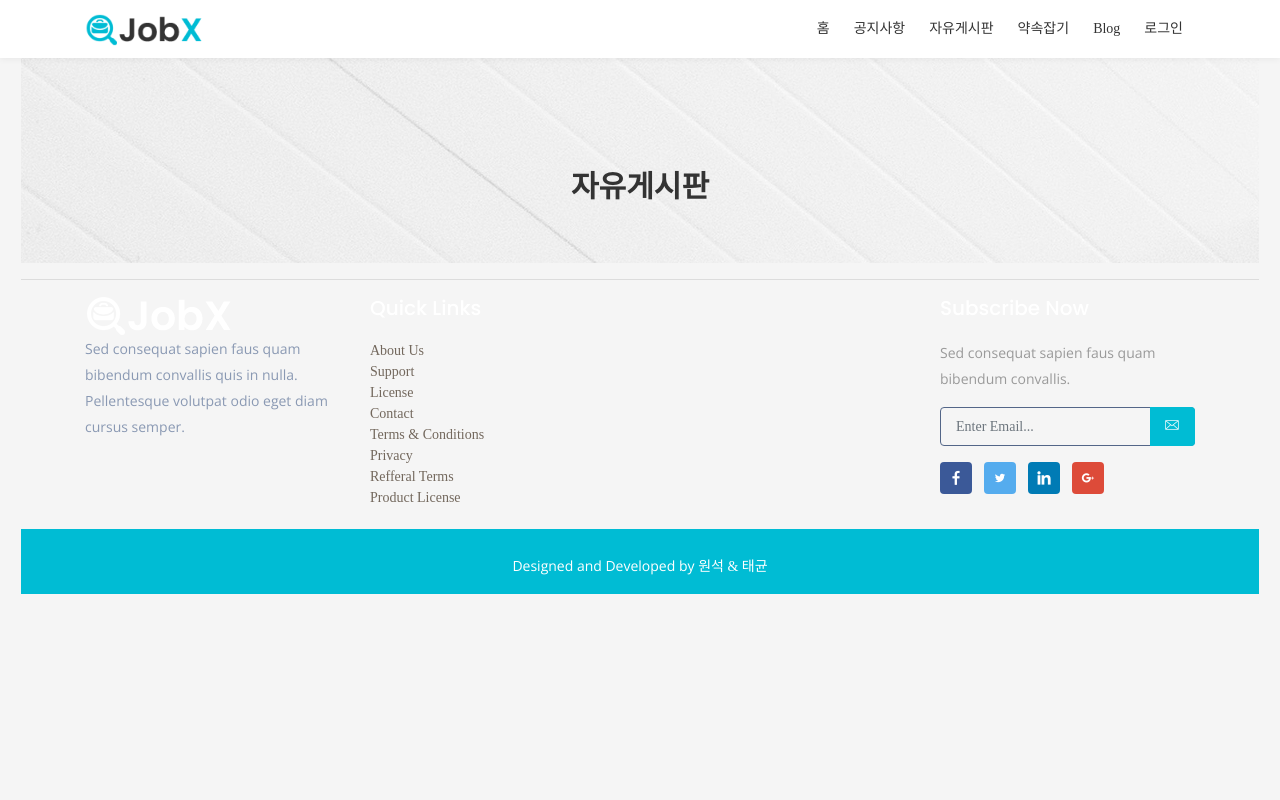
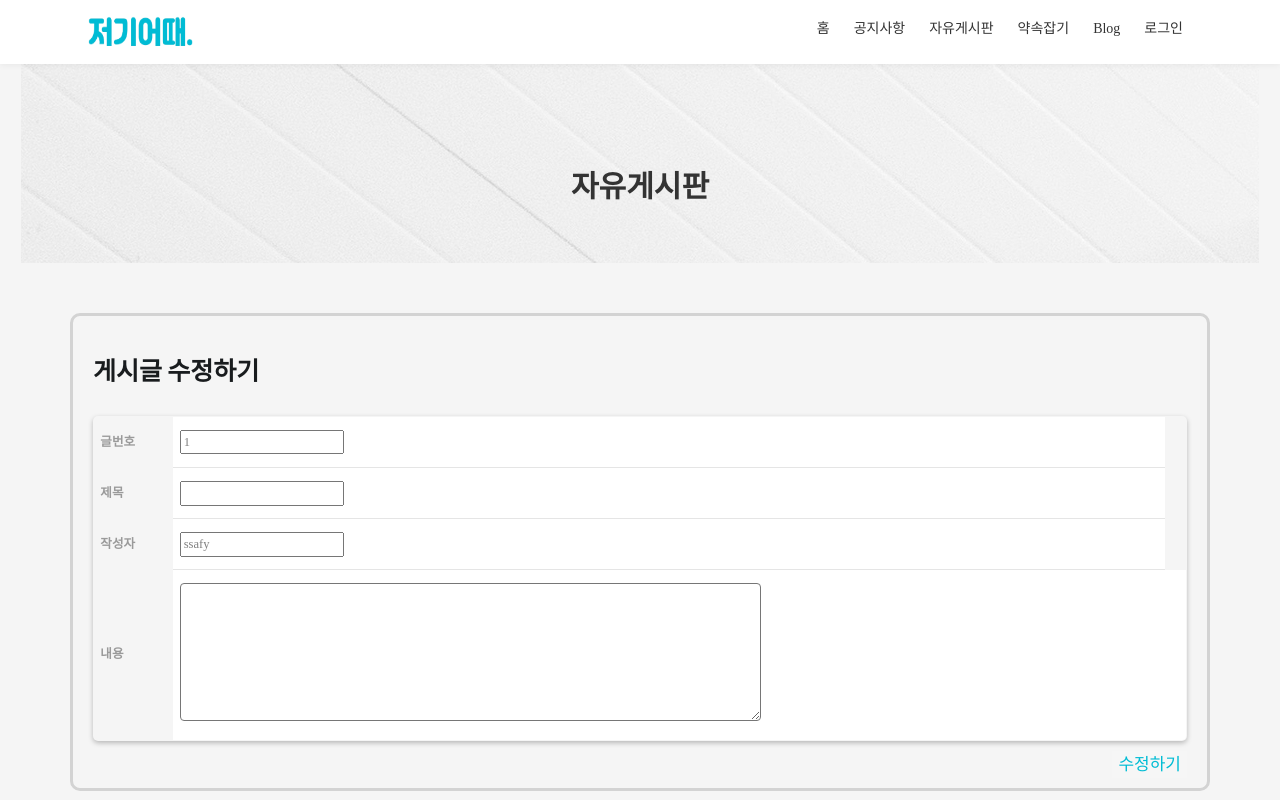
Before and after one commit to jeogi-trip/jeogi-frontend, a Vue app: page /board/modify/1 in a window 1280 px wide. Shown: the top 800 px of the page. Built offline with nearby package versions, Linux system fonts and the light colour scheme; no server answers; a web font is replaced by a local one.

Commit message:
게시판 기능 구현

```diff
--- a/src/components/board/BoardDetail.vue
+++ b/src/components/board/BoardDetail.vue
@@ -1,5 +1,87 @@
-<script setup></script>
+<script setup>
+import { ref } from "vue";
+import { useRoute, useRouter } from "vue-router";
+import axios from "axios";
 
-<template></template>
+const route = useRoute();
+const router = useRouter();
+const { boardId } = route.params;
+console.log(boardId);
 
-<style scoped></style>
+const board = ref({});
+
+const viewArticle = (boardId) => {
+  axios.get("http://localhost/api/board/" + boardId).then((response) => {
+    console.log("글작성 후 확인");
+    console.log(response);
+    board.value = response.data;
+  });
+};
+
+viewArticle(boardId);
+
+function moveList() {
+  router.push({ name: "board-list" });
+}
+
+function moveModify() {
+  router.push({ name: "board-modify", params: { boardId } });
+}
+
+const onDeleteBoard = () => {
+  axios.delete("http://localhost/api/board/" + boardId).then((response) => {
+    console.log("글삭제 후 확인!!!");
+    console.log(response);
+    router.replace({ name: "board-list" });
+  });
+};
+</script>
+
+<template>
+  <div class="container" style="margin-top: 50px">
+    <div class="row">
+      <div class="" style="width: 1200px; border: 3px solid lightgray; border-radius: 10px">
+        <div class="form-head" style="margin: 20px">
+          <br />
+          <h4 class="title" style="font-size: 25px; font-family: 'neon'">글 상세 정보</h4>
+          <br />
+          <table>
+            <tr>
+              <th style="width: 100px">글번호</th>
+              <td>{{ board.boardId }}</td>
+            </tr>
+            <tr>
+              <th>제목</th>
+              <td>{{ board.title }}</td>
+            </tr>
+            <tr>
+              <th>조회수</th>
+              <td>{{ board.viewCount }}</td>
+            </tr>
+            <tr>
+              <th>내용</th>
+              <td>{{ board.content }}</td>
+            </tr>
+          </table>
+          <button class="nav-link" @click="moveList">목록</button>
+          <button class="nav-link" @click="onDeleteBoard">삭제</button>
+          <button class="nav-link" @click="moveModify">수정</button>
+          <br />
+        </div>
+      </div>
+    </div>
+  </div>
+</template>
+
+<style scoped>
+button {
+  font-size: 17px;
+  float: right;
+  margin-top: 10px;
+  margin-bottom: 10px;
+  color: #00bcd4;
+  background-color: rgb(246, 246, 246);
+  cursor: pointer;
+  border: none;
+}
+</style>
--- a/src/components/board/BoardList.vue
+++ b/src/components/board/BoardList.vue
@@ -38,34 +38,6 @@ onMounted(() => {
     });
 });
 
-const changeKey = (val) => {
-  console.log("BoarList에서 선택한 조건 : " + val);
-  param.value.key = val;
-};
-
-const getArticleList = () => {
-  console.log("서버에서 글목록 얻어오자!!!", param.value);
-  listArticle(
-    param.value,
-    ({ data }) => {
-      console.log(data);
-      articles.value = data.articles;
-      //   currentPage.value = data.currentPage;
-      //   totalPage.value = data.totalPageCount;
-    },
-    (error) => {
-      console.log(error);
-    }
-  );
-};
-
-const onPageChange = (val) => {
-  console.log(val + "번 페이지로 이동 준비 끝!!!");
-  currentPage.value = val;
-  param.value.pgno = val;
-  getArticleList();
-};
-
 const moveWrite = () => {
   router.push({ name: "article-write" });
 };
@@ -100,16 +72,16 @@ const moveWrite = () => {
                   </c:forEach> -->
           </table>
 
-          <c:choose>
-            <c:when test="${not empty sessionScope.member}">
+          <!-- <c:choose> -->
+          <!-- <c:when test="${not empty sessionScope.member}"> -->
           <RouterLink
             class="nav-link"
             :to="{ name: 'board-write' }"
             style="font-size: 17px; float: right; margin: 10px; color: #00bcd4"
             >등록하기</RouterLink
           >
-            </c:when>
-          </c:choose>
+          <!-- </c:when> -->
+          <!-- </c:choose> -->
           <br />
         </div>
       </div>
--- a/src/components/board/BoardListItem.vue
+++ b/src/components/board/BoardListItem.vue
@@ -6,13 +6,9 @@ defineProps({ article: Object });
   <tr class="text-start">
     <td scope="">{{ article.boardId }}</td>
     <td class="text-start">
-      <!-- <router-link
-        :to="{ name: 'article-view', params: { articleno: article.boardId } }"
-        class="article-title link-dark"
-      >
+      <router-link :to="{ name: 'board-detail', params: { boardId: article.boardId } }" class="article-title link-dark">
         {{ article.title }}
-      </router-link> -->
-      {{ article.title }}
+      </router-link>
     </td>
     <td>{{ article.userId }}</td>
     <td>{{ article.viewCount }}</td>
--- a/src/components/board/BoardModify.vue
+++ b/src/components/board/BoardModify.vue
@@ -1,5 +1,102 @@
-<script setup></script>
+<script setup>
+import { ref } from "vue";
+import { useRoute, useRouter } from "vue-router";
+import axios from "axios";
 
-<template></template>
+const route = useRoute();
+const router = useRouter();
+const boardId = ref(route.params.boardId);
+console.log(boardId.value);
 
-<style scoped></style>
+const title = ref("");
+const content = ref("");
+
+const fetchArticle = () => {
+  axios
+    .get(`http://localhost/api/board/${boardId.value}`)
+    .then((response) => {
+      const { title: fetchedTitle, content: fetchedContent } = response.data;
+      title.value = fetchedTitle;
+      content.value = fetchedContent;
+    })
+    .catch((error) => console.error("게시글 정보 불러오기 에러:", error));
+};
+
+fetchArticle();
+
+const modifyArticle = () => {
+  const addr = "http://localhost/api/board/" + boardId.value;
+
+  // 데이터를 요청 본문에 포함시켜 PUT 요청을 보냅니다.
+  axios
+    .put(addr, {
+      boardId: boardId.value,
+      userId: "ssafy",
+      title: title.value,
+      content: content.value,
+    })
+    .then(() => {
+      axios.get(addr).then((response) => {
+        console.log("글 수정 후 확인!!");
+        console.log(response);
+        moveList(); // 수정 성공 후 리스트 페이지로 이동
+      });
+    })
+    .catch((error) => console.error("게시글 수정 에러:", error));
+};
+
+function moveList() {
+  router.replace({ name: "board-list" });
+}
+</script>
+
+<template>
+  <div class="container" style="margin-top: 50px">
+    <div class="row">
+      <div class="" style="width: 1200px; border: 3px solid lightgray; border-radius: 10px">
+        <div class="form-head" style="margin: 20px">
+          <br />
+          <h4 class="title" style="font-size: 25px">게시글 수정하기</h4>
+          <br />
+          <table>
+            <tr>
+              <th>글번호</th>
+              <td><input type="text" :value="boardId" readonly style="color: gray" /></td>
+            </tr>
+            <tr>
+              <th>제목</th>
+              <td><input type="text" v-model="title" /></td>
+            </tr>
+            <tr>
+              <th>작성자</th>
+              <td>
+                <input type="text" name="writer" value="ssafy" readonly style="color: gray" />
+              </td>
+            </tr>
+            <tr>
+              <th>내용</th>
+              <td><textarea v-model="content" rows="7" cols="80"></textarea></td>
+              <td></td>
+            </tr>
+          </table>
+          <div>
+            <button type="submit" @click="modifyArticle">수정하기</button>
+          </div>
+        </div>
+      </div>
+    </div>
+  </div>
+</template>
+
+<style scoped>
+button {
+  font-size: 17px;
+  float: right;
+  margin-top: 10px;
+  margin-bottom: 10px;
+  color: #00bcd4;
+  background-color: rgb(246, 246, 246);
+  cursor: pointer;
+  border: none;
+}
+</style>
--- a/src/components/board/BoardWrite.vue
+++ b/src/components/board/BoardWrite.vue
@@ -1,5 +1,74 @@
-<script setup></script>
+<script setup>
+import { ref } from "vue";
+import axios from "axios";
+import { useRouter } from "vue-router";
 
-<template></template>
+// Vue Router 인스턴스를 사용합니다.
+const router = useRouter();
 
-<style scoped></style>
+// 반응형 데이터로 입력 필드 값을 관리합니다.
+const title = ref("");
+const content = ref("");
+
+// 게시글 등록 함수
+const writeArticle = () => {
+  // 수정된 주소 - 예시로 localhost를 사용합니다. 실제 주소로 변경해주세요.
+  const addr = "http://localhost/api/board/regist";
+
+  axios
+    .post(addr, {
+      userId: "ssafy",
+      title: title.value,
+      content: content.value,
+    })
+    .then((response) => {
+      // 수정된 axios.get 호출
+      console.log(response.data.boardList[0].boardId);
+      const boardId = response.data.boardList[0].boardId;
+      axios.get(`http://localhost/api/board/${boardId}`).then((response) => {
+        console.log("글작성 후 확인!!");
+        console.log(response);
+        moveList();
+      });
+    })
+    .catch((error) => console.error("게시글 등록 에러:", error));
+};
+
+// 글 목록 페이지로 이동하는 함수
+function moveList() {
+  router.replace({ name: "board-list" });
+}
+</script>
+
+<template>
+  <div class="container" style="margin-top: 50px">
+    <div class="row">
+      <div class="" style="width: 1200px; border: 3px solid lightgray; border-radius: 10px">
+        <div class="form-head" style="margin: 20px">
+          <br />
+          <h4 class="title" style="font-size: 25px">게시글 등록하기</h4>
+          <br />
+          <table>
+            <tr>
+              <th>제목</th>
+              <td><input type="text" v-model="title" /></td>
+            </tr>
+            <tr>
+              <th>작성자</th>
+              <td><input type="text" value="ssafy" readonly /></td>
+            </tr>
+            <tr>
+              <th>내용</th>
+              <td><textarea v-model="content" rows="7" cols="80"></textarea></td>
+            </tr>
+          </table>
+          <div>
+            <br />
+            <!-- 등록 버튼에 writeArticle 함수를 연결합니다. -->
+            <button @click="writeArticle" style="font-size: 17px; float: right; margin-right: 10px">등록하기</button>
+          </div>
+        </div>
+      </div>
+    </div>
+  </div>
+</template>
--- a/src/router/index.js
+++ b/src/router/index.js
@@ -44,7 +44,7 @@ const router = createRouter({
           component: () => import("@/components/board/BoardList.vue"),
         },
         {
-          path: "view/:no",
+          path: "detail/:boardId",
           name: "board-detail",
           component: () => import("@/components/board/BoardDetail.vue"),
         },
@@ -54,7 +54,7 @@ const router = createRouter({
           component: () => import("@/components/board/BoardWrite.vue"),
         },
         {
-          path: "modify/:no",
+          path: "modify/:boardId",
           name: "board-modify",
           component: () => import("@/components/board/BoardModify.vue"),
         },
--- a/src/views/Board.vue
+++ b/src/views/Board.vue
@@ -17,6 +17,10 @@
 
 <style>
 @charset "UTF-8";
+
+* {
+  font-family: "neon";
+}
 
 body {
   padding: 1.5em;
--- a/src/views/Header.vue
+++ b/src/views/Header.vue
@@ -23,7 +23,7 @@
                 <span class="lni-menu"></span>
               </button>
               <RouterLink to="/" class="navbar-brand">
-                <img src="../assets/img/logo.png" alt="" />
+                <img src="../assets/img/logo.png" style="height: 40px" alt="로고" />
               </RouterLink>
             </div>
             <div class="collapse navbar-collapse" id="main-navbar">
--- a/src/views/Promise.vue
+++ b/src/views/Promise.vue
@@ -13,7 +13,7 @@ export default {
   <br />
   <div class="container">
     <div class="search-view">
-      <h2>좌표 클릭, 생성</h2>
+      <h3 style="font-family: 'neon'">좌표 클릭과 생성<br />구현 예정</h3>
     </div>
     <KakaoMap class="kakao-map" />
   </div>
```
Also changed, not shown: src/assets/img/logo.png. Lines whose indentation alone changed are shown as unchanged.
